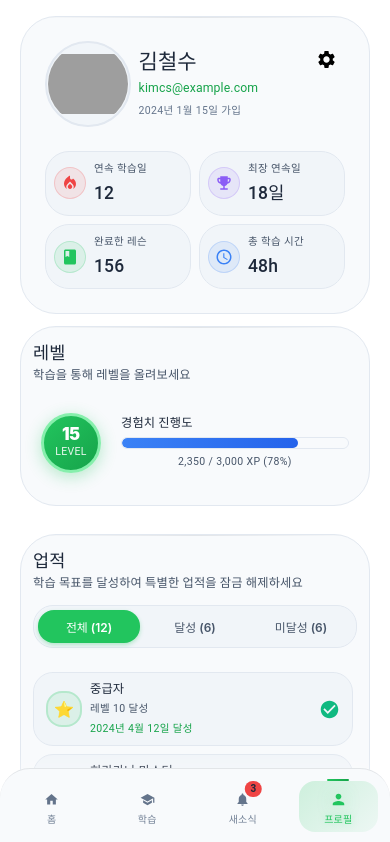
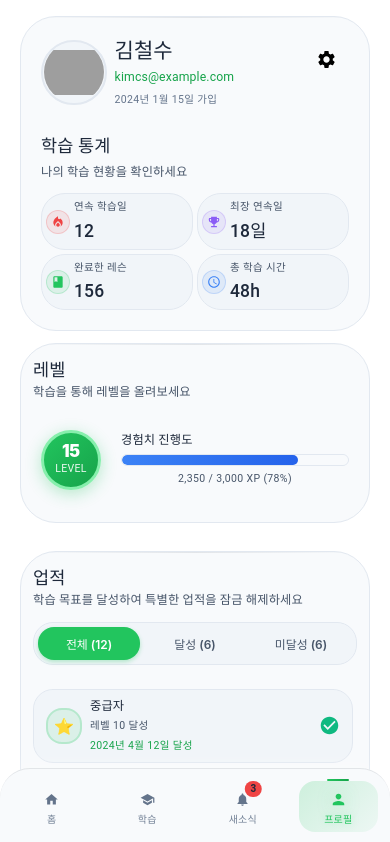
Before and after one commit to uhanuu/KokoroBridge, a Next.js app: page /profile in a window 390 px wide. Shown: the top 842 px of the page. Built offline with nearby package versions, Linux system fonts and the light colour scheme; grey boxes are pictures that could not be loaded.

Commit message:
style: 프로필 업정 반응형 작업

```diff
--- a/src/components/profile/profile-info/profile-info.module.css
+++ b/src/components/profile/profile-info/profile-info.module.css
@@ -119,11 +119,40 @@
   font-size: 0.8rem;
 }
 
+/* 학습 통계 섹션 */
+.statsSection {
+  display: flex;
+  flex-direction: column;
+  gap: var(--space-md);
+}
+
+.statsHeader {
+  display: flex;
+  flex-direction: column;
+  gap: var(--space-xs);
+  text-align: left;
+}
+
+.statsTitle {
+  color: var(--text-primary);
+  font-weight: 700;
+  margin: 0;
+  font-size: 1.1rem;
+}
+
+.statsSubtitle {
+  color: var(--text-secondary);
+  font-weight: 500;
+  margin: 0;
+  font-size: 0.85rem;
+}
+
 /* 학습 통계 버튼 섹션 */
-.statsButtonsSection {
+.statsSection .statsButtonsSection {
   display: grid;
   grid-template-columns: repeat(2, 1fr);
   gap: var(--space-sm);
+  width: 100%;
 }
 
 .statsButton {
@@ -136,7 +165,11 @@
   padding: var(--space-sm);
   transition: all 0.3s ease;
   cursor: pointer;
+  min-height: 60px;
+  width: 100%;
+  box-sizing: border-box;
 }
+
 
 .statsButton:hover {
   background: rgba(var(--primary-500-rgb), 0.05);
@@ -337,6 +370,76 @@
 }
 
 /* 반응형 디자인 */
+
+/* 데스크톱 - 중간 화면 (769px ~ 1023px) */
+@media (min-width: 769px) and (max-width: 1023px) {
+  .statsSection .statsButtonsSection {
+    grid-template-columns: repeat(2, 1fr);
+    gap: var(--space-sm);
+  }
+
+  .statsButton {
+    min-height: 65px;
+    padding: var(--space-md);
+  }
+
+  .statsIcon {
+    width: 32px;
+    height: 32px;
+  }
+
+  .statsIcon svg {
+    font-size: 18px;
+  }
+
+  .statsLabel {
+    font-size: 0.75rem;
+  }
+
+  .statsValue {
+    font-size: 1.1rem;
+  }
+}
+
+/* 데스크톱 - 큰 화면 (1024px+) */
+@media (min-width: 1024px) {
+  .statsSection .statsButtonsSection {
+    grid-template-columns: repeat(2, 1fr);
+    gap: var(--space-md);
+  }
+
+  .statsButton {
+    min-height: 70px;
+    padding: var(--space-md);
+  }
+
+  .statsIcon {
+    width: 36px;
+    height: 36px;
+  }
+
+  .statsIcon svg {
+    font-size: 20px;
+  }
+
+  .statsLabel {
+    font-size: 0.8rem;
+  }
+
+  .statsValue {
+    font-size: 1.2rem;
+  }
+
+  .statsTitle {
+    font-size: 1.2rem;
+  }
+
+  .statsSubtitle {
+    font-size: 0.9rem;
+  }
+}
+
+/* 태블릿 */
 @media (max-width: 768px) {
   .flipCardContainer {
     perspective: 800px;
@@ -362,16 +465,54 @@
   }
 
   .mascotImage {
-    width: 100px;
-    height: 100px;
+    width: 70px;
+    height: 70px;
   }
 
   .userName {
-    font-size: 1.5rem;
+    font-size: 1.3rem;
   }
 
   .userEmail {
-    font-size: 0.9rem;
+    font-size: 0.85rem;
+  }
+
+  /* 통계 버튼 섹션 - 태블릿 */
+  .statsSection .statsButtonsSection {
+    grid-template-columns: repeat(2, 1fr);
+    gap: var(--space-xs);
+  }
+
+
+  .statsButton {
+    padding: var(--space-xs);
+    min-height: 55px;
+    gap: var(--space-xs);
+  }
+
+  .statsIcon {
+    width: 28px;
+    height: 28px;
+  }
+
+  .statsIcon svg {
+    font-size: 16px;
+  }
+
+  .statsLabel {
+    font-size: 0.7rem;
+  }
+
+  .statsValue {
+    font-size: 1rem;
+  }
+
+  .statsTitle {
+    font-size: 1.05rem;
+  }
+
+  .statsSubtitle {
+    font-size: 0.8rem;
   }
 
   .settingsContent {
@@ -385,7 +526,7 @@
 
 @media (max-width: 480px) {
   .profileContent {
-    padding: var(--space-md);
+    padding: var(--space-sm);
   }
 
   .profileInfoSection {
@@ -397,16 +538,115 @@
   }
 
   .mascotImage {
-    width: 80px;
-    height: 80px;
+    width: 60px;
+    height: 60px;
   }
 
   .userName {
-    font-size: 1.25rem;
+    font-size: 1.2rem;
   }
 
   .userEmail {
+    font-size: 0.8rem;
+  }
+
+  /* 통계 버튼 섹션 - 모바일 */
+  .statsSection .statsButtonsSection {
+    grid-template-columns: repeat(2, 1fr);
+    gap: var(--space-xs);
+  }
+
+  .statsButton {
+    padding: var(--space-xs);
+    min-height: 50px;
+    gap: var(--space-xs);
+  }
+
+  .statsIcon {
+    width: 24px;
+    height: 24px;
+  }
+
+  .statsIcon svg {
+    font-size: 14px;
+  }
+
+  .statsLabel {
+    font-size: 0.65rem;
+    line-height: 1.2;
+  }
+
+  .statsValue {
+    font-size: 0.9rem;
+  }
+
+  .statsInfo {
+    gap: 1px;
+  }
+
+  .statsTitle {
+    font-size: 1rem;
+  }
+
+  .statsSubtitle {
+    font-size: 0.75rem;
+  }
+}
+
+/* 매우 작은 화면 (아이폰 SE 등) */
+@media (max-width: 360px) {
+  .profileContent {
+    padding: var(--space-xs);
+  }
+
+  .statsSection .statsButtonsSection {
+    grid-template-columns: repeat(2, 1fr);
+    gap: 6px;
+  }
+
+  .statsButton {
+    padding: 6px;
+    min-height: 45px;
+    gap: 6px;
+  }
+
+  .statsIcon {
+    width: 20px;
+    height: 20px;
+  }
+
+  .statsIcon svg {
+    font-size: 12px;
+  }
+
+  .statsLabel {
+    font-size: 0.6rem;
+    line-height: 1.1;
+  }
+
+  .statsValue {
     font-size: 0.85rem;
+  }
+
+  .mascotImage {
+    width: 50px;
+    height: 50px;
+  }
+
+  .userName {
+    font-size: 1.1rem;
+  }
+
+  .userEmail {
+    font-size: 0.75rem;
+  }
+
+  .statsTitle {
+    font-size: 0.95rem;
+  }
+
+  .statsSubtitle {
+    font-size: 0.7rem;
   }
 }
 
--- a/src/components/profile/profile-info/profile-info.tsx
+++ b/src/components/profile/profile-info/profile-info.tsx
@@ -77,7 +77,17 @@ export default function ProfileInfo({ profile }: ProfileInfoProps) {
             </div>
           </div>
 
-          {/* 학습 통계 버튼들 */}
+          {/* 학습 통계 섹션 */}
+          <div className={styles.statsSection}>
+            <div className={styles.statsHeader}>
+              <Typography variant="h6" className={styles.statsTitle}>
+                학습 통계
+              </Typography>
+              <Typography variant="body2" className={styles.statsSubtitle}>
+                나의 학습 현황을 확인하세요
+              </Typography>
+            </div>
+
             <div className={styles.statsButtonsSection}>
               <div className={styles.statsButton}>
                 <div className={styles.statsIcon}>
@@ -137,6 +147,7 @@ export default function ProfileInfo({ profile }: ProfileInfoProps) {
             </div>
           </div>
         </div>
+      </div>
     </Card>
   );
 }
--- a/src/components/profile/profile-page.module.css
+++ b/src/components/profile/profile-page.module.css
@@ -497,10 +497,19 @@
   background: var(--primary-600);
 }
 
+/* 769px 이상에서도 2열 유지 */
+@media (min-width: 769px) {
+  .achievementGrid {
+    grid-template-columns: repeat(2, 1fr);
+    gap: var(--space-md);
+    max-height: 400px;
+  }
+}
+
 /* 태블릿 가로 */
 @media (max-width: 1024px) {
   .achievementGrid {
-    grid-template-columns: repeat(3, 1fr);
+    grid-template-columns: repeat(2, 1fr);
     gap: var(--space-sm);
     max-height: 350px;
   }
```
Also changed, not shown: src/app/study/canvas/hiragana/[group]/page.tsx (+6 -8 lines), src/app/study/canvas/katakana/[group]/page.tsx (+4 -6 lines), src/components/canvas/premium-writing-canvas.tsx (+59 -58 lines), src/components/profile/profile-page.tsx (+52 -78 lines). Lines whose indentation alone changed are shown as unchanged.
